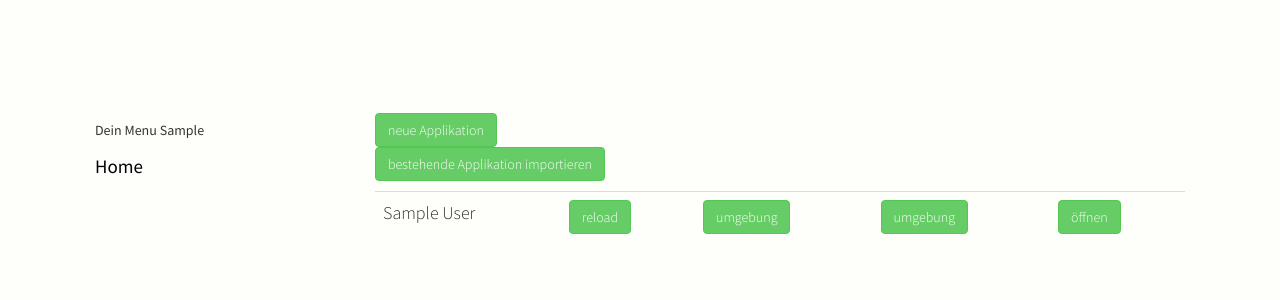
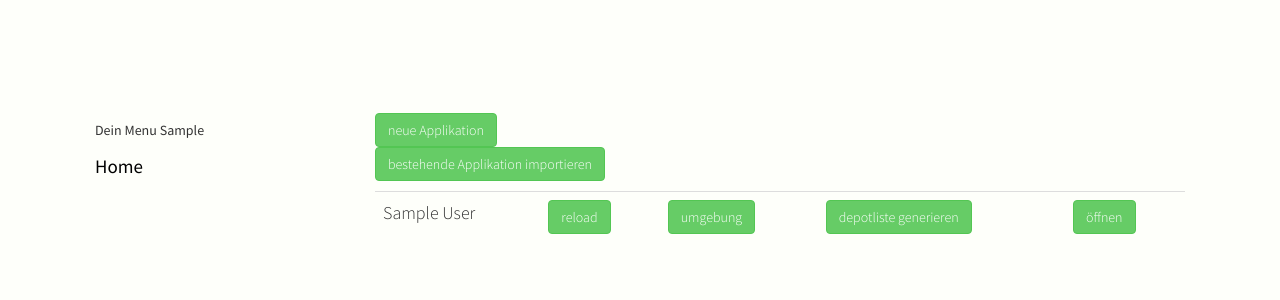
Before and after one commit to juntagrico/juntagrico-paas, a Django app: page / in a window 1280 px wide. Shown: the part 250-550 px from the top of the page. Run offline with Django 3.2, Linux system fonts and the light colour scheme; a user stored in the database is signed in; tables that the repository leaves empty hold one stand-in row (values such as "Sample post"); some libraries are stand-ins or nearby versions.

Commit message:
depotlist stuff v1

```diff
--- a/adminconsole/templates/home.html
+++ b/adminconsole/templates/home.html
@@ -11,7 +11,7 @@
                     <td>{{ app.name }}</td>
                     <td><a href="/reload/{{ app.id }}/" class="btn btn-success">reload</a></td>
                     <td><a href="/env/{{ app.id }}/" class="btn btn-success">umgebung</a></td>
-                    <td><a href="/gdl/{{ app.id }}/" class="btn btn-success">umgebung</a></td>
+                    <td><a href="/gdl/{{ app.id }}/" class="btn btn-success">depotliste generieren</a></td>
                     <td><a href="https://{{ app.name}}.juntagrico.science/" class="btn btn-success" target="_blank">öffnen</a></td>
                 </tr>
             {% endfor %}
--- a/adminconsole/views.py
+++ b/adminconsole/views.py
@@ -317,4 +317,4 @@ def generate_depot_list(request, app_id):
     container = client.containers.get(name)
     cmd = ['python -m manage generate_depot_list']
     result = container.exec_run(cmd)
-    return redirect('')
+    return redirect('/')
```
